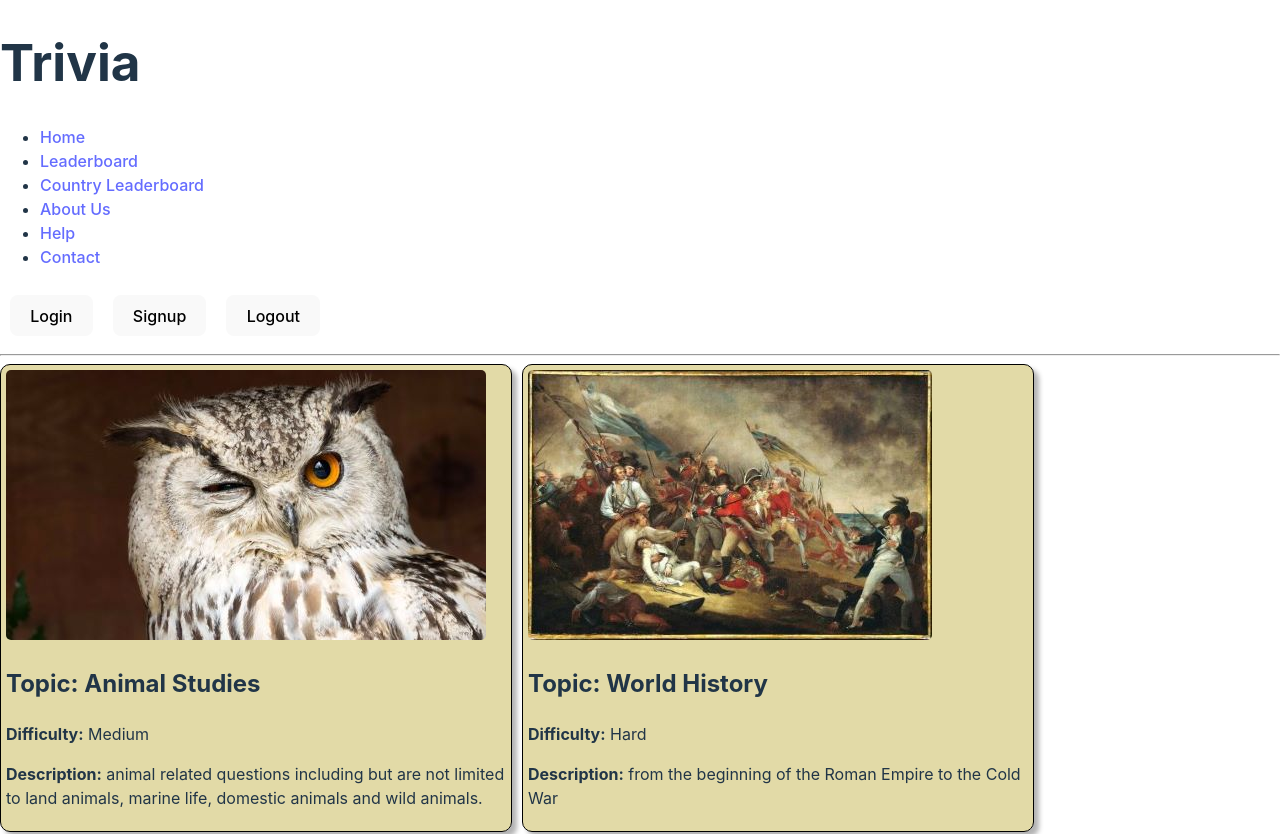
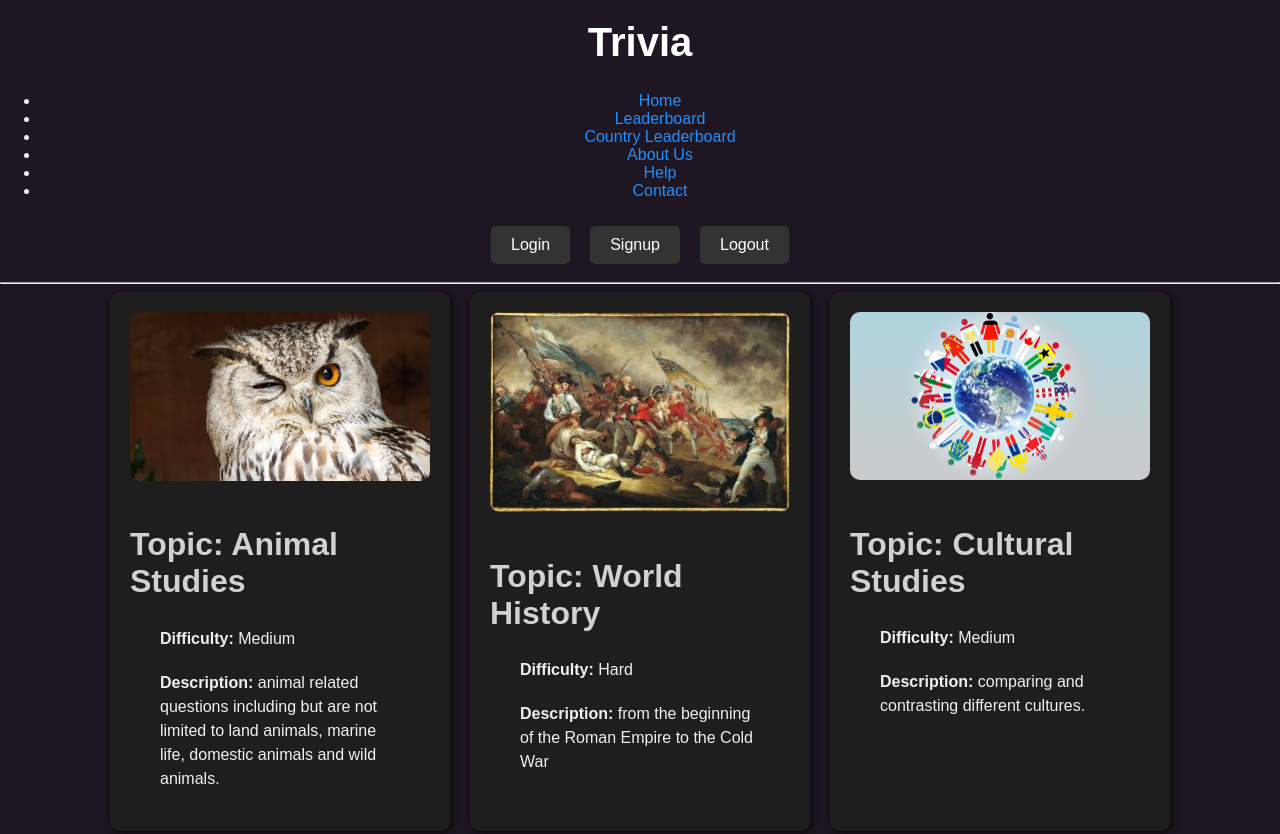
Before and after one commit to Heng-Pok/Trivia-App, a React (Vite) app: page / in a window 1280 px wide. Shown: the top 834 px of the page. Built offline with nearby package versions, Linux system fonts and the light colour scheme.

Commit message:
Update index.css

```diff
--- a/src/index.css
+++ b/src/index.css
@@ -1,91 +1,83 @@
-:root {
-  font-family: Inter, system-ui, Avenir, Helvetica, Arial, sans-serif;
-  line-height: 1.5;
-  font-weight: 400;
+body {
+  margin: 0;
+  padding: 0;
+  font-family: Arial, sans-serif;
+  background-color: #1e1622;
+  color: #f0f0f0;
+  text-align: center;
+}
 
-  color-scheme: light dark;
-  color: rgba(0, 0, 0, 0.87);
-  background-color: #f7f7f7;
+h1 {
+  font-size: 2.5em;
+  color: #ffffff;
+  margin-top: 20px;
+}
 
-  font-synthesis: none;
-  text-rendering: optimizeLegibility;
-  -webkit-font-smoothing: antialiased;
-  -moz-osx-font-smoothing: grayscale;
+h2 {
+  font-size: 2em;
+  color: #d1d1d1;
+}
+
+p {
+  font-size: 1.2em;
+  margin: 20px auto;
+  width: 80%;
+}
+
+a {
+  color: #1e90ff;
+  text-decoration: none;
+}
+
+a:hover {
+  color: #4682b4;
 }
 
 .card-selection {
   display: flex;
   flex-wrap: wrap;
-  flex-direction: row;
-  gap: 10px;
-  justify-content:flex-start;
+  gap: 20px;
+  justify-content: center;
+  margin: 0;
 }
 
-.card{
-  max-width: 500px;
-  padding: 5px;
-  background-color: rgba(172, 149, 1, 0.345);
-  border: 1px solid black;
+.card {
+  background-color: #1e1e1e;
+  color: #f0f0f0;
+  width: 300px;
   border-radius: 10px;
-  box-shadow: 5px 5px 5px rgba(0, 0, 0, 0.3);
-  img {
-    height: 270px;
-    width: auto;
-    border-radius: 5px;
-  }
+  box-shadow: 2px 2px 10px rgba(0, 0, 0, 0.7);
+  padding: 20px;
+  text-align: left;
 }
 
-a {
-  font-weight: 500;
-  color: #646cff;
-  text-decoration: inherit;
-}
-a:hover {
-  color: #535bf2;
+.card img {
+  max-width: 100%;
+  border-radius: 10px;
+  margin-bottom: 15px;
 }
 
-body {
-  margin: 0;
-  display: flex;
-  place-items: center;
-  min-width: 320px;
-  min-height: 100vh;
+.card h3 {
+  font-size: 1.5em;
+  margin-bottom: 10px;
 }
 
-h1 {
-  font-size: 3.2em;
-  line-height: 1.1;
+.card p {
+  font-size: 1em;
+  line-height: 1.5;
 }
 
 button {
-  border-radius: 8px;
-  border: 1px solid transparent;
-  padding: 0.6em 1.2em;
+  padding: 10px 20px;
+  font-size: 1em;
+  color: #ffffff;
+  background-color: #333333;
+  border: none;
+  border-radius: 5px;
+  cursor: pointer;
   margin: 10px;
-  font-size: 1em;
-  font-weight: 500;
-  font-family: inherit;
-  background-color: #1a1a1a;
-  cursor: pointer;
-  transition: border-color 0.25s;
-}
-button:hover {
-  border-color: #646cff;
-}
-button:focus,
-button:focus-visible {
-  outline: 4px auto -webkit-focus-ring-color;
 }
 
-@media (prefers-color-scheme: light) {
-  :root {
-    color: #213547;
-    background-color: #ffffff;
-  }
-  a:hover {
-    color: #747bff;
-  }
-  button {
-    background-color: #f9f9f9;
-  }
+button:hover {
+  background-color: #444444;
 }
```
